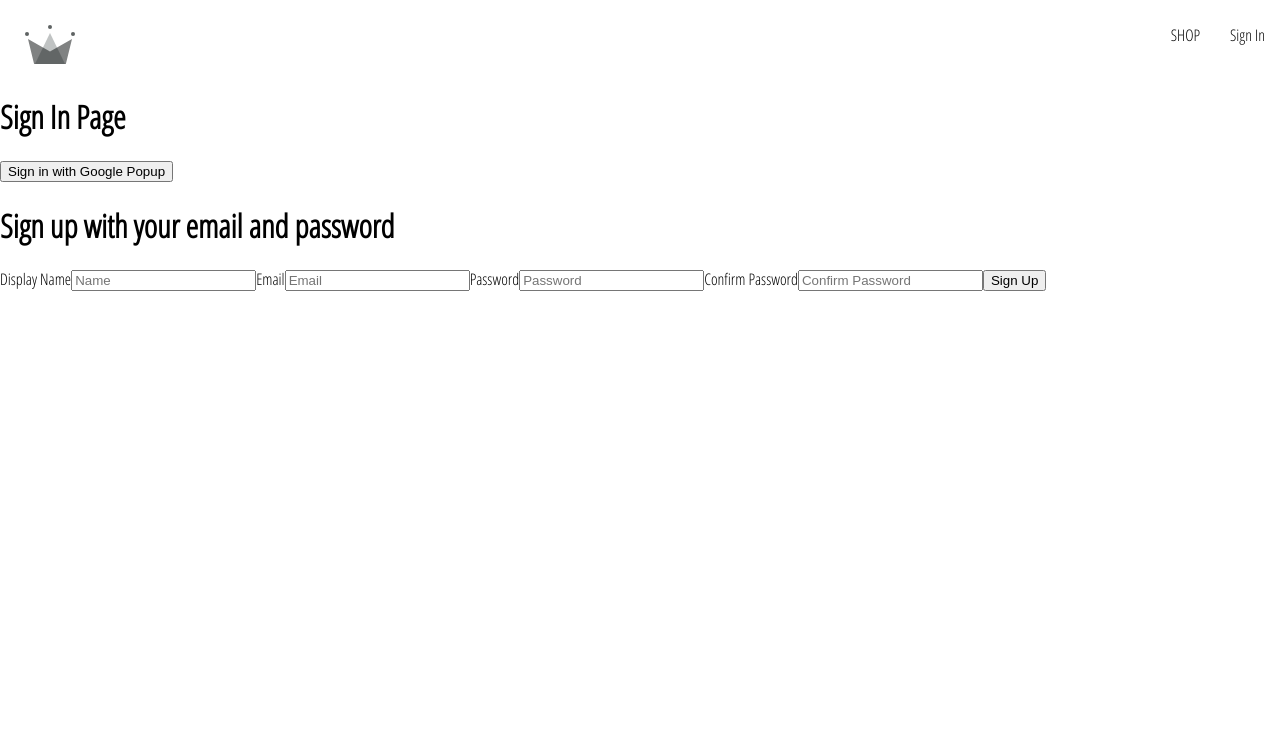
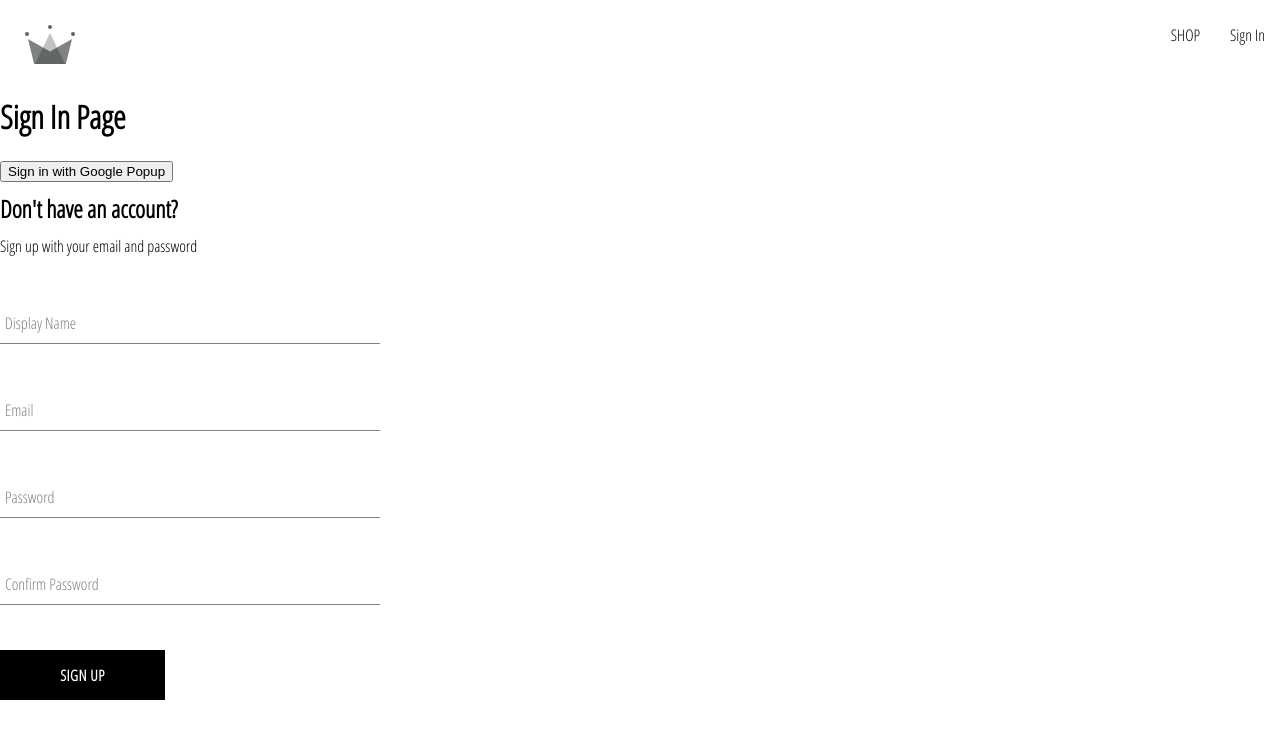
Before and after one commit to tahinia/crwn-clothing, a React (Create React App) app: page /sign-in in a window 1280 px wide. Shown: the top 738 px of the page. Built offline with nearby package versions, Linux system fonts and the light colour scheme; the HTML template or start-up script is replaced by a standard one.

Commit message:
Added styles for Form and button component made

```diff
--- /dev/null
+++ b/src/components/button/button.component.jsx
@@ -0,0 +1,19 @@
+import "./button.styles.scss";
+
+const BUTTON_TYPE_CLASSES = {
+  google: "google-sign-in",
+  inverted: "inverted",
+};
+
+const Button = ({ children, buttonType, ...otherProps }) => {
+  return (
+    <button
+      className={`button-container ${BUTTON_TYPE_CLASSES[buttonType]}`}
+      {...otherProps}
+    >
+      {children}
+    </button>
+  );
+};
+
+export default Button;
--- /dev/null
+++ b/src/components/button/button.styles.scss
@@ -0,0 +1,46 @@
+.button-container {
+  min-width: 165px;
+  width: auto;
+  height: 50px;
+  letter-spacing: 0.5px;
+  line-height: 50px;
+  padding: 0 35px 0 35px;
+  font-size: 15px;
+  background-color: black;
+  color: white;
+  text-transform: uppercase;
+  font-family: 'Open Sans Condensed';
+  font-weight: bolder;
+  border: none;
+  cursor: pointer;
+  display: flex;
+  justify-content: center;
+
+  &:hover {
+    background-color: white;
+    color: black;
+    border: 1px solid black;
+  }
+
+  &.google-sign-in {
+    background-color: #4285f4;
+    color: white;
+
+    &:hover {
+      background-color: #357ae8;
+      border: none;
+    }
+  }
+
+  &.inverted {
+    background-color: white;
+    color: black;
+    border: 1px solid black;
+
+    &:hover {
+      background-color: black;
+      color: white;
+      border: none;
+    }
+  }
+}
--- /dev/null
+++ b/src/components/form-input/form-input.component.jsx
@@ -0,0 +1,20 @@
+import "./form-input.styles.scss";
+
+const FormInput = ({ label, ...otherProps }) => {
+  return (
+    <div className="group">
+      <input className="form-input" {...otherProps} />
+      {label && (
+        <label
+          className={`${
+            otherProps.value.length ? "shrink" : ""
+          } form-input-label`}
+        >
+          {label}
+        </label>
+      )}
+    </div>
+  );
+};
+
+export default FormInput;
--- /dev/null
+++ b/src/components/form-input/form-input.styles.scss
@@ -0,0 +1,54 @@
+$sub-color: grey;
+$main-color: black;
+
+@mixin shrinkLabel {
+  top: -14px;
+  font-size: 12px;
+  color: $main-color;
+}
+
+.group {
+  position: relative;
+  margin: 45px 0;
+
+  .form-input {
+    background: none;
+    background-color: white;
+    color: $sub-color;
+    font-size: 18px;
+    padding: 10px 10px 10px 5px;
+    display: block;
+    width: 100%;
+    border: none;
+    border-radius: 0;
+    border-bottom: 1px solid $sub-color;
+    margin: 25px 0;
+
+    &:focus {
+      outline: none;
+    }
+
+    &:focus ~ .form-input-label {
+      @include shrinkLabel();
+    }
+  }
+
+  input[type='password'] {
+    letter-spacing: 0.3em;
+  }
+
+  .form-input-label {
+    color: $sub-color;
+    font-size: 16px;
+    font-weight: normal;
+    position: absolute;
+    pointer-events: none;
+    left: 5px;
+    top: 10px;
+    transition: 300ms ease all;
+
+    &.shrink {
+      @include shrinkLabel();
+    }
+  }
+}
--- a/src/components/sign-up-form/sign-up-form.component.jsx
+++ b/src/components/sign-up-form/sign-up-form.component.jsx
@@ -1,9 +1,13 @@
 import { useState } from "react";
+import FormInput from "../form-input/form-input.component";
+import Button from "../button/button.component";
 
 import {
   createAuthUserWithEmailAndPassword,
   createUserDocumentFromAuth,
 } from "../../utils/firebase/firebase.utils";
+
+import "./sign-up-form.styles.scss";
 
 const defaultFormFields = {
   displayName: "",
@@ -17,6 +21,10 @@
   const { displayName, email, password, confirmPassword } = formFields;
 
   console.log(formFields);
+
+  const resetFormFields = () => {
+    setFormFields(defaultFormFields);
+  };
 
   const handleSubmit = async (event) => {
     event.preventDefault();
@@ -32,6 +40,7 @@
       );
 
       await createUserDocumentFromAuth(user, { displayName });
+      resetFormFields();
     } catch (error) {
       if (error.code === "auth/email-already-in-use") {
         alert("Cannot create user, email already in use");
@@ -48,49 +57,46 @@
   };
 
   return (
-    <div>
-      <h1>Sign up with your email and password</h1>
+    <div className="sign-up-container">
+      <h2>Don't have an account?</h2>
+      <span>Sign up with your email and password</span>
       <form onSubmit={handleSubmit}>
-        <label>Display Name</label>
-        <input
+        <FormInput
+          label="Display Name"
           type="text"
           required
           onChange={handleChange}
           name="displayName"
           value={displayName}
-          placeholder="Name"
         />
 
-        <label>Email</label>
-        <input
+        <FormInput
+          label="Email"
           type="email"
           required
           onChange={handleChange}
           name="email"
           value={email}
-          placeholder="Email"
         />
 
-        <label>Password</label>
-        <input
+        <FormInput
+          label="Password"
           type="password"
           required
           onChange={handleChange}
           name="password"
           value={password}
-          placeholder="Password"
         />
 
-        <label>Confirm Password</label>
-        <input
+        <FormInput
+          label="Confirm Password"
           type="password"
           required
           onChange={handleChange}
           name="confirmPassword"
           value={confirmPassword}
-          placeholder="Confirm Password"
         />
-        <button type="submit">Sign Up</button>
+        <Button type="submit">Sign Up</Button>
       </form>
     </div>
   );
--- /dev/null
+++ b/src/components/sign-up-form/sign-up-form.styles.scss
@@ -0,0 +1,9 @@
+.sign-up-container{
+    display: flex;
+    flex-direction: column;
+    width: 380px;
+
+    h2{
+        margin: 10px 0;
+    }
+}
```
